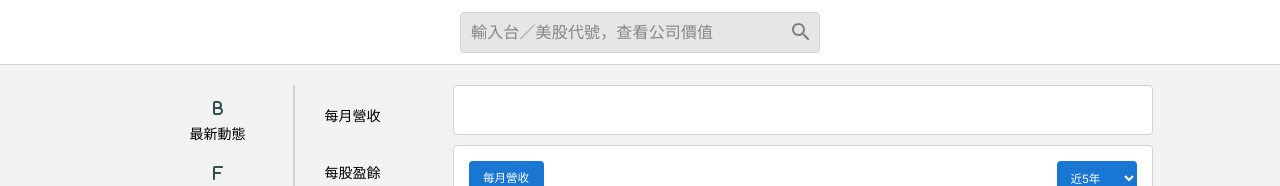
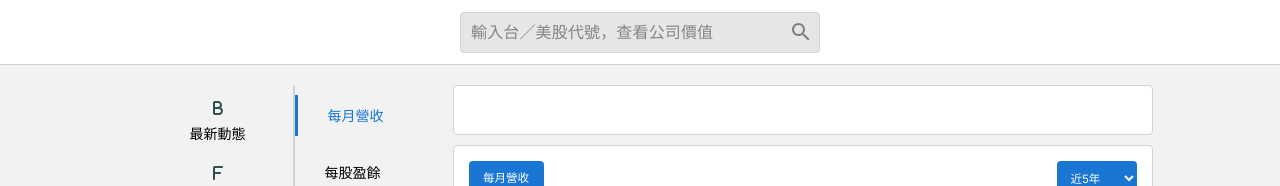
Before and after one commit to m8i4m3i16/tech-project, a Next.js app: page / in a window 1280 px wide. Shown: the top 186 px of the page. Built offline with nearby package versions, Linux system fonts and the light colour scheme; no server answers.

Commit message:
search-side ACTIVE INIT

```diff
--- a/app/components/section.tsx
+++ b/app/components/section.tsx
@@ -94,12 +94,13 @@ const SectionTable = styled("div")(({ theme }) => ({
 }));
 
 const Section = ({ stockIds, stockNames, searchResults }) => {
-  const [activeIndex, setActiveIndex] = useState(null);
+  const [activeIndex, setActiveIndex] = useState(0);
   const [foundStockName, setFoundStockName] = useState(null);
   const [foundStockId, setfoundStockId] = useState(null);
 
   const handleClick = (index) => {
-    setActiveIndex(activeIndex === index ? null : index);
+    setActiveIndex(index); //讓畫面初始為0
+    // setActiveIndex(activeIndex === index ? null : index);
   };
 
   useEffect(() => {
@@ -154,9 +155,7 @@ const Section = ({ stockIds, stockNames, searchResults }) => {
       <StyledSection>
         {/* 顯示當前的股票名稱+代碼 */}
         <SectionTop>
-          <p>
-            {foundStockName ? `${foundStockName}（${foundStockId[0]}）` : ""}
-          </p>
+          <p>{foundStockName ? `${foundStockName}（${foundStockId}）` : ""}</p>
         </SectionTop>
         {/* 股票圖表 */}
         <SectionGraph>
```
